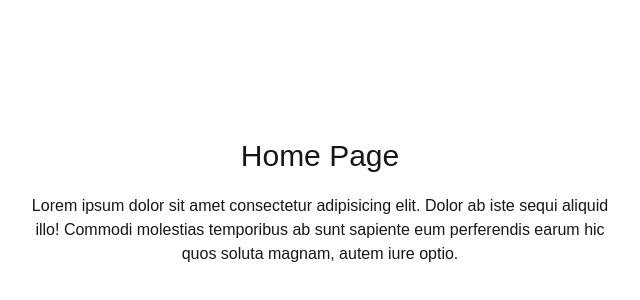
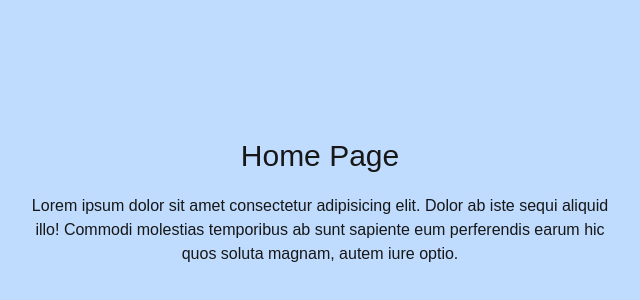
Before and after one commit to Pathum-Hettiarachchi/test_next_js_and_tailwind_css, a Next.js app: page / in a window 1280 px wide. Shown: the part 198-498 px from the top of the page, without its empty margins (320-960 px from the left). Built offline with nearby package versions, Linux system fonts and the light colour scheme.

Commit message:
color updated

```diff
--- a/app/page.tsx
+++ b/app/page.tsx
@@ -2,11 +2,12 @@ import React from 'react'
 
 export default function page() {
   return (
-    <div className='flex justify-center items-center w-full h-[100vh] relative flex-col'>
+    <div className='flex justify-center items-center w-ful bg-blue-200 h-[100vh] relative flex-col'>
       <h1 className='text-3xl'>Home Page</h1>
       <p className='w-[600px] mt-5 text-center'>Lorem ipsum dolor sit amet consectetur adipisicing elit. Dolor ab iste sequi aliquid illo!
         Commodi molestias temporibus ab sunt sapiente eum perferendis earum hic quos soluta magnam,
         autem iure optio.</p>
+
       </div>
   )
 }
```
